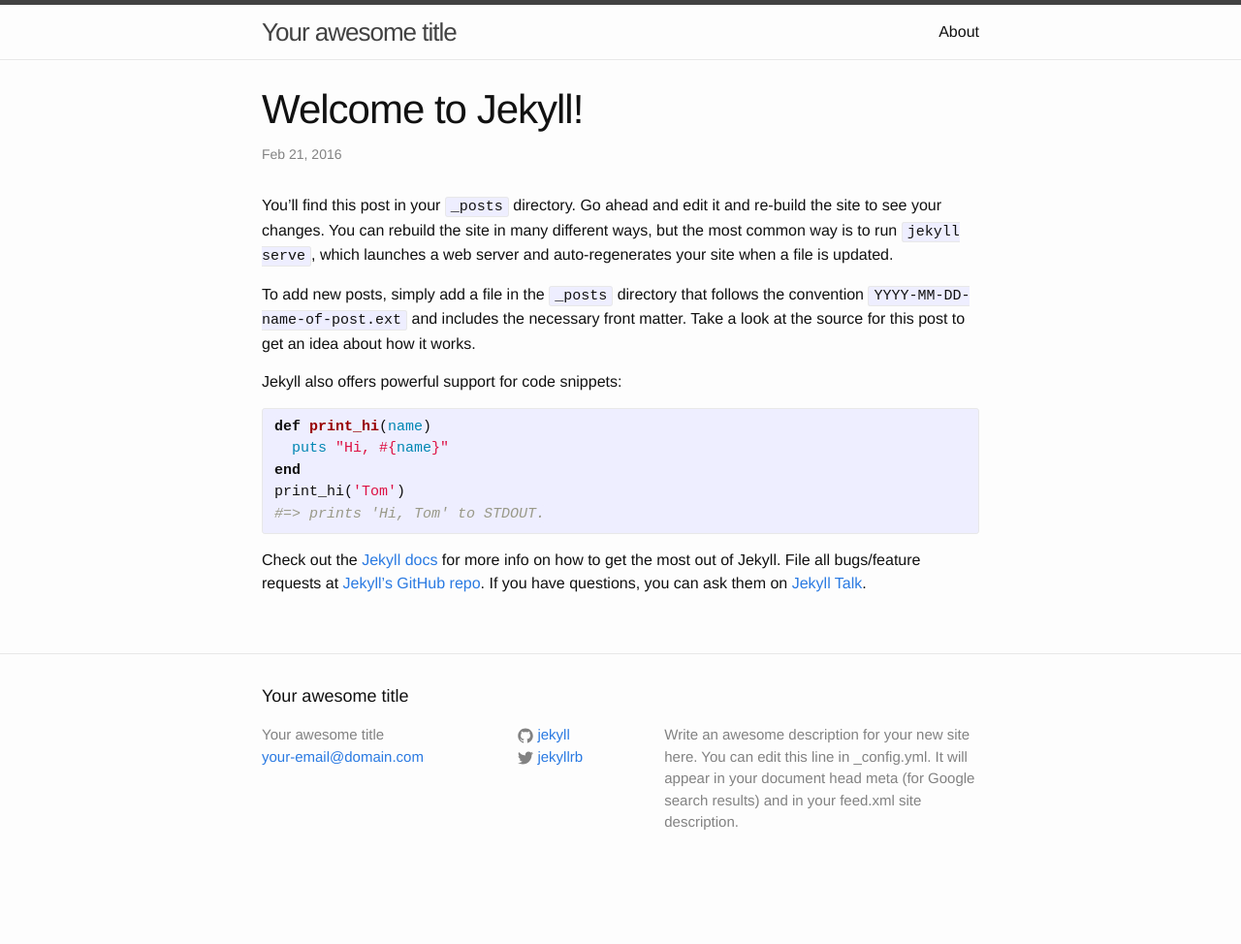
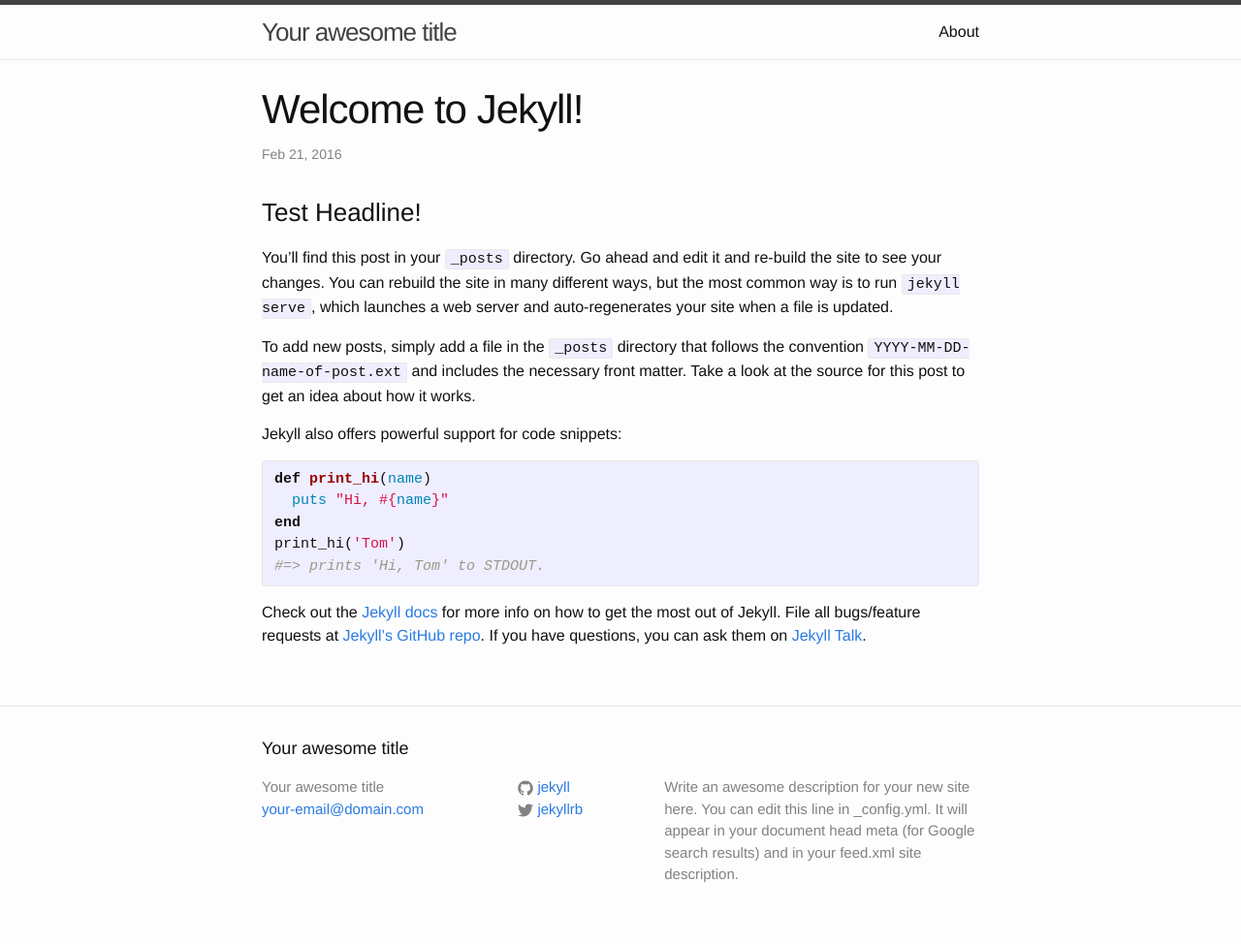
Before and after one commit to tschuhmacher/tschuhmacher.github.io, a Jekyll site: the page built from _posts/2016-02-21-welcome-to-jekyll.markdown, in a window 1280 px wide. Shown: the whole page at 97% size. Built offline with Jekyll 4.4.1, drawn with Linux system fonts in a browser that asks for light colours; before the commit the page ends 920 px from its top, so only the background shows below that.

Commit message:
Update 2016-02-21-welcome-to-jekyll.markdown
Neue Headline!

```diff
--- a/_posts/2016-02-21-welcome-to-jekyll.markdown
+++ b/_posts/2016-02-21-welcome-to-jekyll.markdown
@@ -4,6 +4,8 @@ title:  "Welcome to Jekyll!"
 date:   2016-02-21 13:50:51
 categories: jekyll update
 ---
+
+### Test Headline!
 You’ll find this post in your `_posts` directory. Go ahead and edit it and re-build the site to see your changes. You can rebuild the site in many different ways, but the most common way is to run `jekyll serve`, which launches a web server and auto-regenerates your site when a file is updated.
 
 To add new posts, simply add a file in the `_posts` directory that follows the convention `YYYY-MM-DD-name-of-post.ext` and includes the necessary front matter. Take a look at the source for this post to get an idea about how it works.
```
